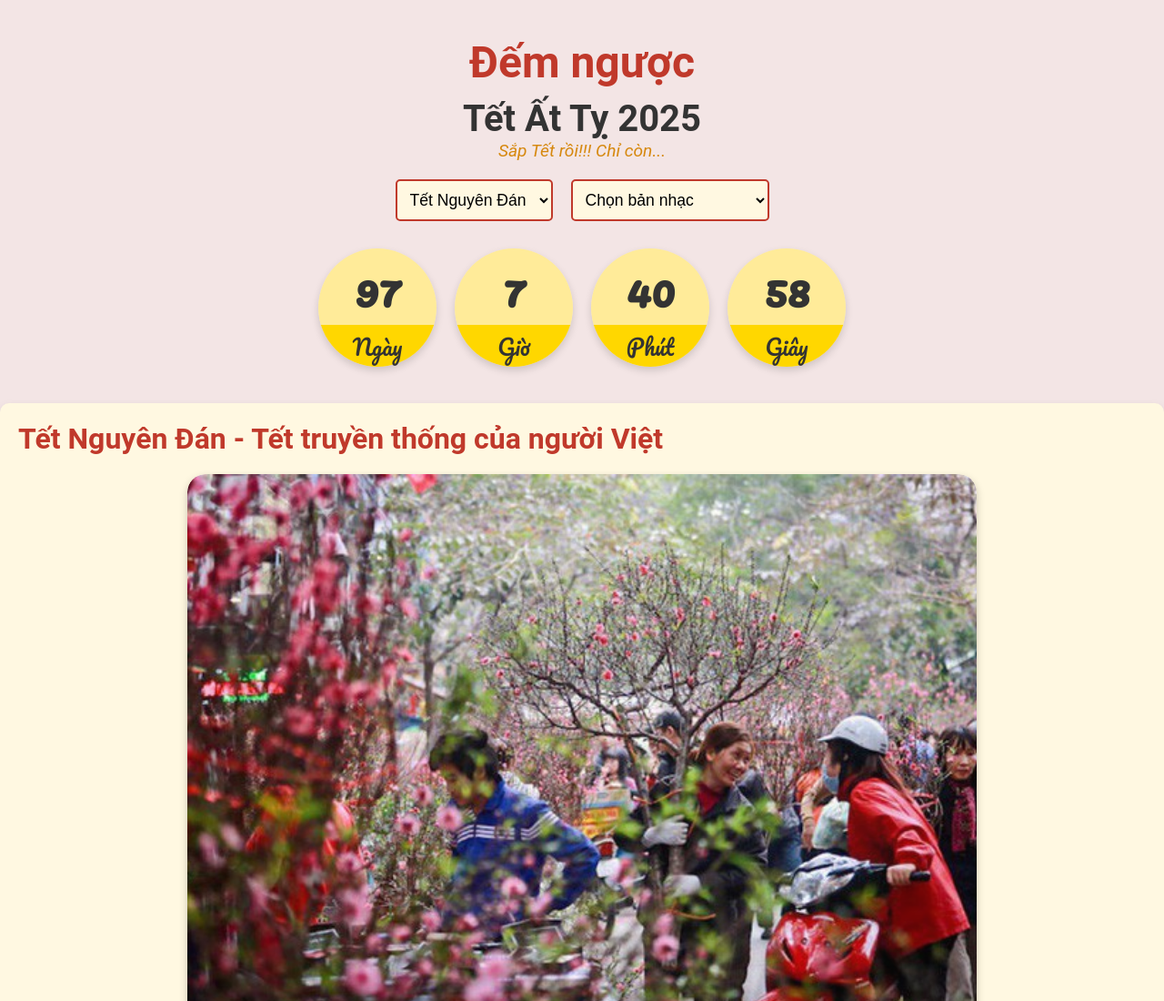
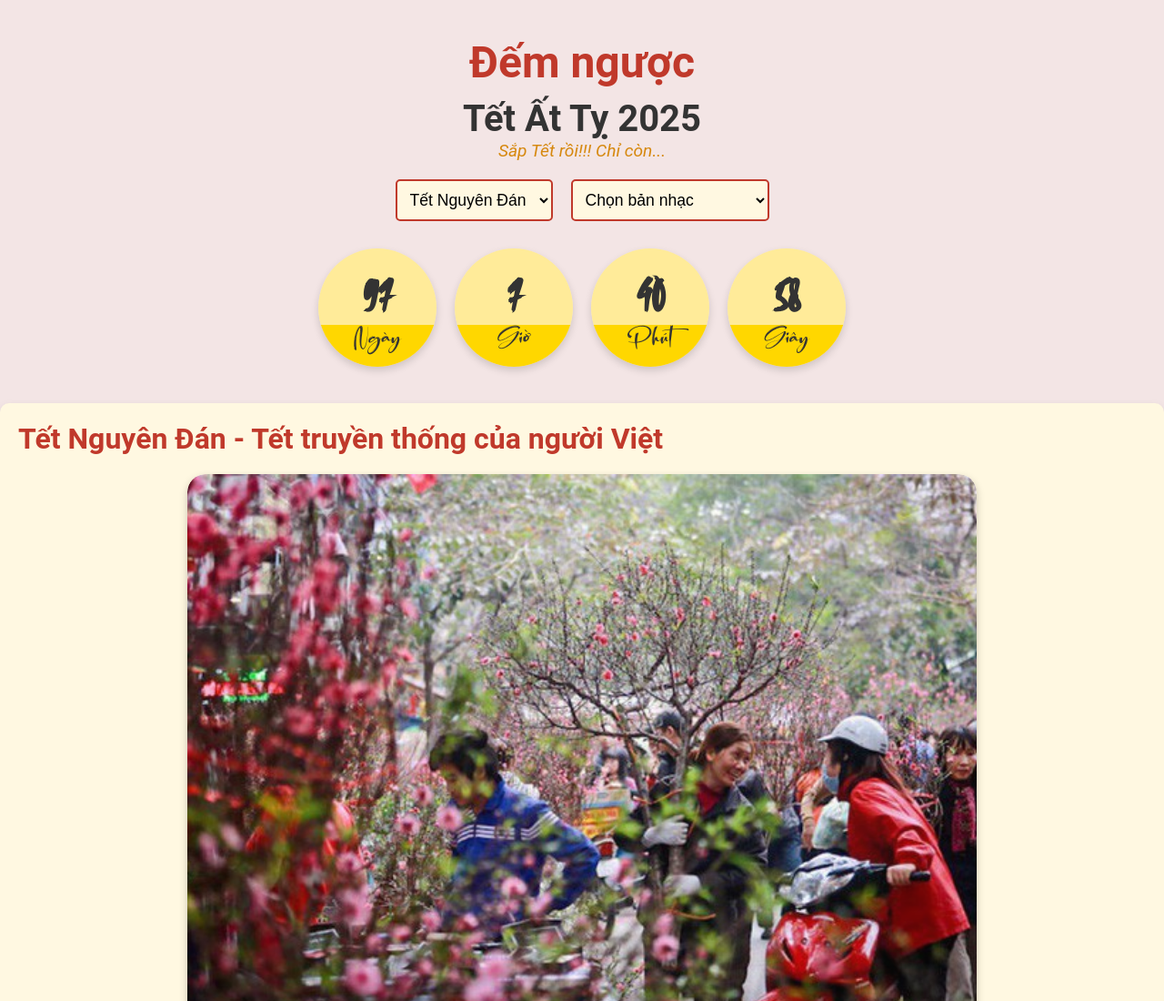
Before and after one commit to lumimusic/countdown, a plain HTML site: page index.html in a window 1280 px wide. Shown: the top 1100 px of the page at 91% size. Drawn offline with Linux system fonts and the light colour scheme.

Commit message:
Add files via upload

```diff
--- a/style.css
+++ b/style.css
@@ -1,4 +1,12 @@
 /* Phong cách chung hiện có */
+/* Khai báo font chữ SVN-Hottroof Semhesta */
+@font-face {
+    font-family: 'SVN-Hottroof Semhesta';
+    src: url('SVN-Hottroof Semhesta.otf') format('opentype');
+    font-weight: normal;
+    font-style: normal;
+}
+
 * {
     margin: 0;
     padding: 0;
@@ -75,17 +83,17 @@ p {
 }
 
 .time-box .number {
-    font-size: 3rem; /* Kích thước số */
+    font-size: 4.5rem; /* Kích thước số */
     font-weight: bold;
     color: #333;
-    font-family: 'Pacifico', cursive; /* Font chữ kiểu viết tay */
+    font-family: 'SVN-Hottroof Semhesta', sans-serif;
 }
 
 .time-box .label {
     background-color: transparent;
-    font-size: 1.5rem;
+    font-size: 2.5rem;
     color: #333;
-    font-family: 'Pacifico', cursive;
+    font-family: 'SVN-Hottroof Semhesta', sans-serif;
     padding: 0;
 }
 
```
Also changed, not shown: SVN-Hottroof Semhesta.otf (added).
